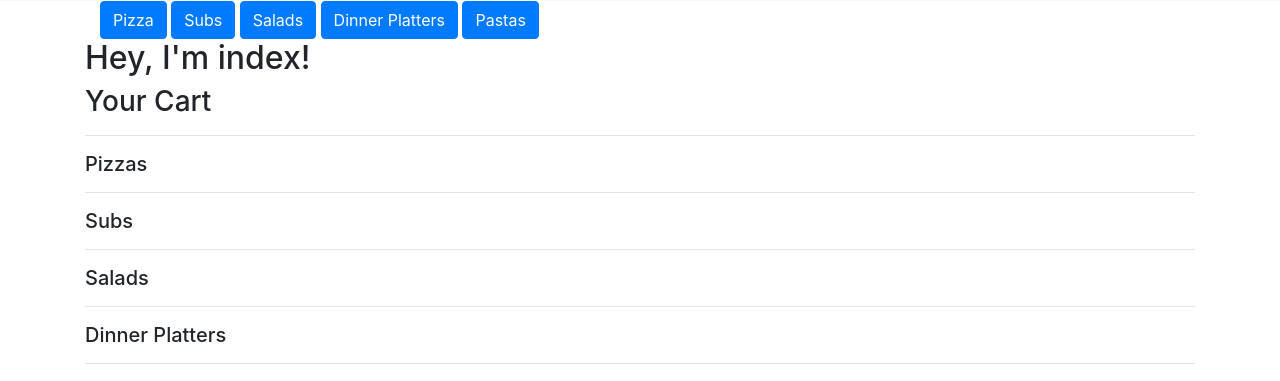
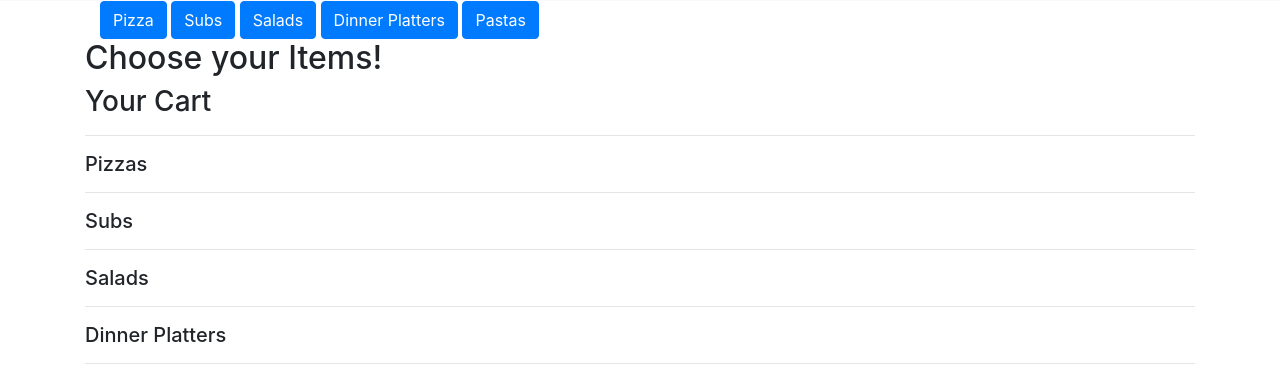
Before and after one commit to LeydenJar/project3, a Django app: page / in a window 1280 px wide. Shown: the part 355-736 px from the top of the page. Run offline with Django 3.2, Linux system fonts and the light colour scheme; a user stored in the database is signed in; some libraries are stand-ins or nearby versions.

Commit message:
several improovments in the front-end and design

```diff
--- a/templates/orders/index.html
+++ b/templates/orders/index.html
@@ -20,7 +20,7 @@
 		<button class="button btn btn-primary">Dinner Platters</button>
 		<button class="button btn btn-primary">Pastas</button>
 	</div>
-	<h2 id="manchete">Hey, I'm index!</h2>
+	<h2 id="manchete">Choose your Items!</h2>
 	<div class='content2'></div>
 	<div class='cart_div'>
 		<h3>Your Cart</h3>
```
Also changed, not shown: db.sqlite3.
